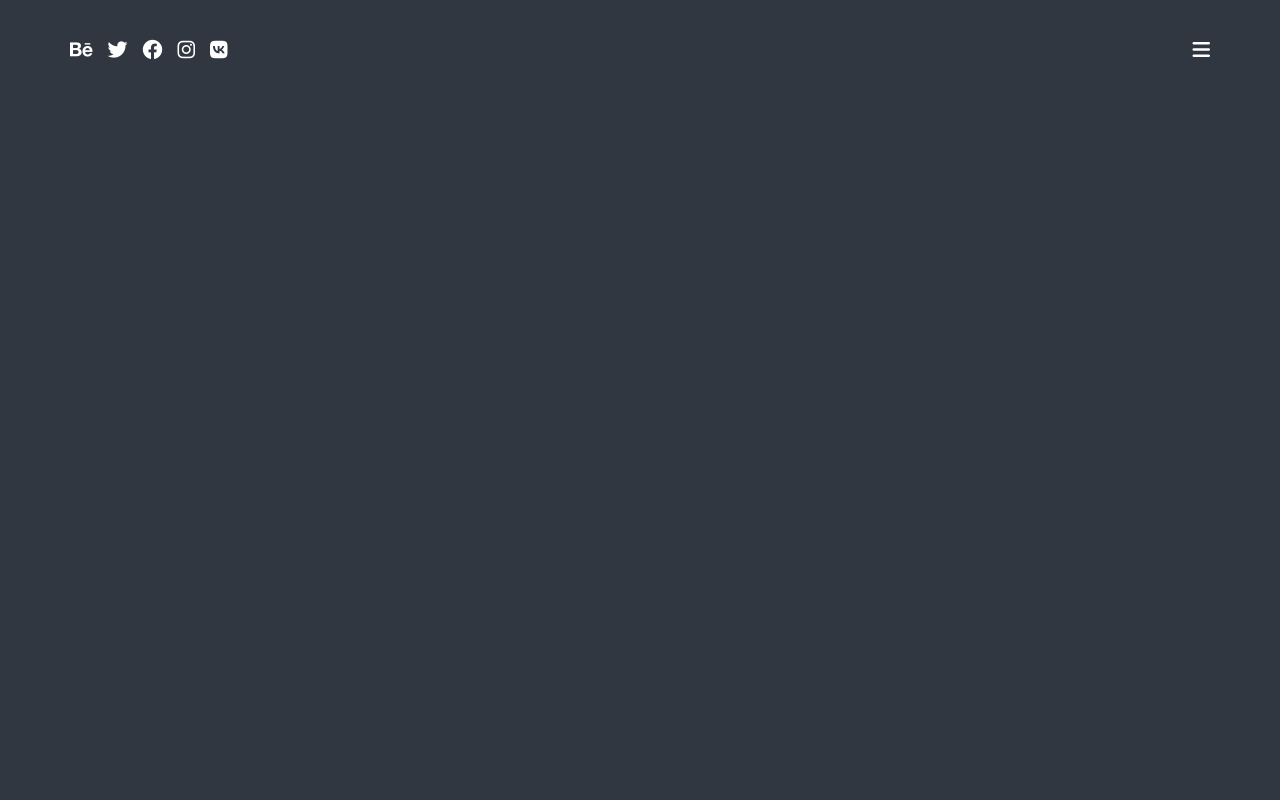
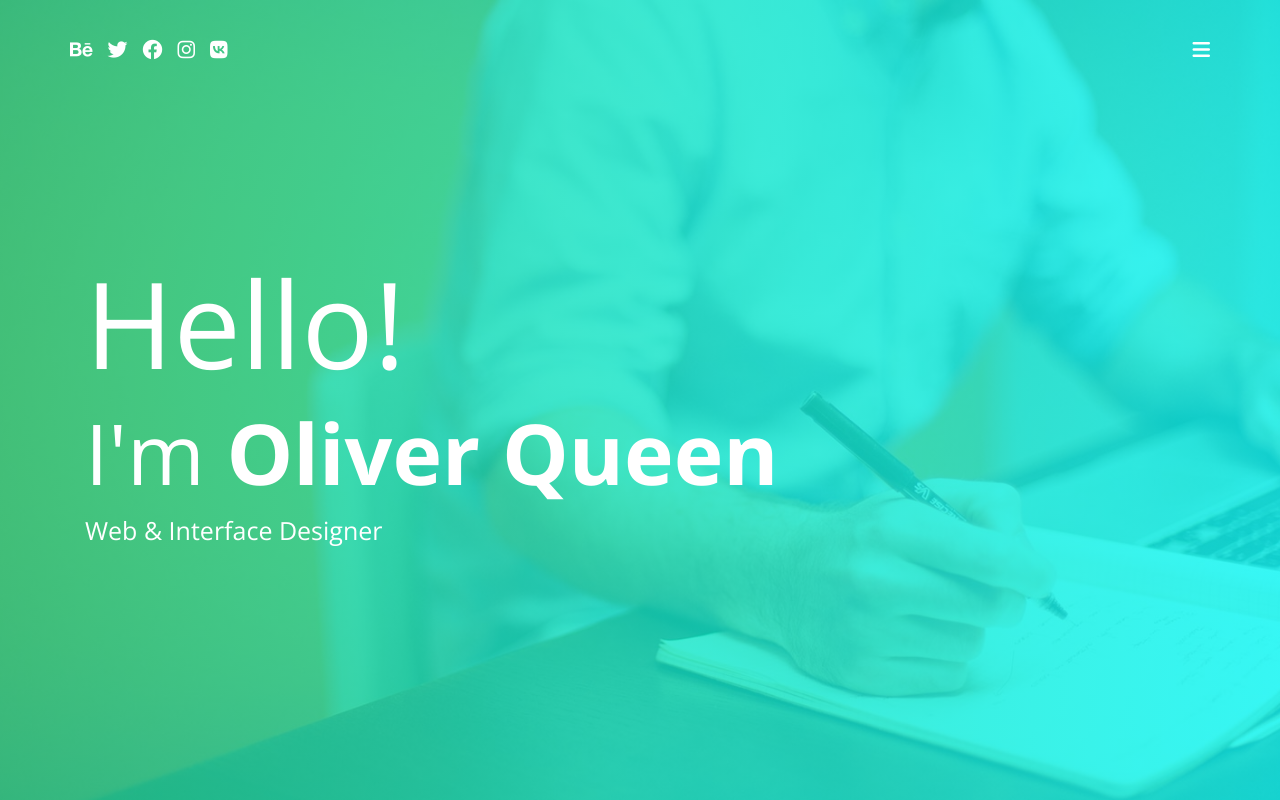
Before and after one commit to jacqueline-jopline/oliver.loc, a plain HTML site: page index.html in a window 1280 px wide. Drawn offline with nearby package versions, Linux system fonts and the light colour scheme.

Commit message:
coded header

```diff
--- a/assets/css/all.css
+++ b/assets/css/all.css
@@ -1,3 +1,4 @@
 @import "../bootstrap/css/bootstrap.min.css";
 @import "main.css";
 @import "../fontawesome/css/all.min.css";
+@import url('https://fonts.googleapis.com/css2?family=Open+Sans:ital,wght@0,300;0,400;0,500;0,600;0,700;0,800;1,300;1,400;1,500;1,600;1,700;1,800&display=swap');
--- a/assets/css/main.css
+++ b/assets/css/main.css
@@ -1,3 +1,7 @@
+*{
+    font-family: Open Sans;
+}
+
 body {
     background-color: #313741;
 }
@@ -11,6 +15,7 @@ nav, ul, ol {
     position: fixed;
     font-size: 20px;
     padding: 35px 0px;
+    z-index: 9999;
 }
 
 .menu-top a, .menu-burger {
@@ -24,3 +29,42 @@ nav, ul, ol {
 .menu-socials li {
     margin-right: 15px;
 }
+
+header {
+    height: 100vh;
+    background: url(/assets/img/header-bg.jpg) center no-repeat;
+    background-size: cover;
+    display: flex;
+    align-items: center;
+    color: white;
+}
+
+header:after {
+    content: "";
+    position: absolute;
+    height: 100vh;
+    width: 100%;
+    z-index: 0;
+    opacity: 0.8;
+    background: var(--gradient, linear-gradient(90deg, #17D396 0%, #07F7F7 100%));
+}
+
+.header-info {
+    position: relative;
+    z-index: 1;
+}
+
+.header-info h1 {
+    font-size: 120px;
+    font-weight: 400;
+}
+
+.header-info h2 {
+    font-size: 84px;
+    font-weight: 400;
+}
+
+.header-info div {
+    font-size: 25px;
+    font-weight: 400;
+}
--- a/index.html
+++ b/index.html
@@ -22,5 +22,15 @@
         </div>
     </div>
 
+    <header>
+        <div class="container">
+            <div class="header-info">
+                <h1>Hello!</h1>
+                <h2>I'm <b>Oliver Queen</b></h2>
+                <div>Web & Interface Designer</div>
+            </div>
+        </div>
+    </header>
+
 </body>
 </html>
```
